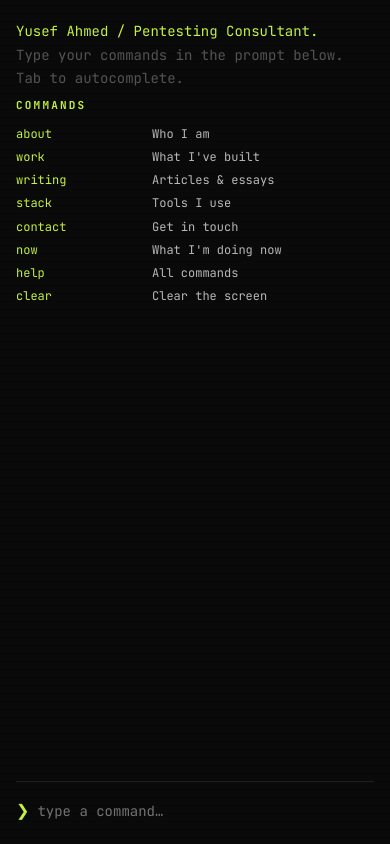
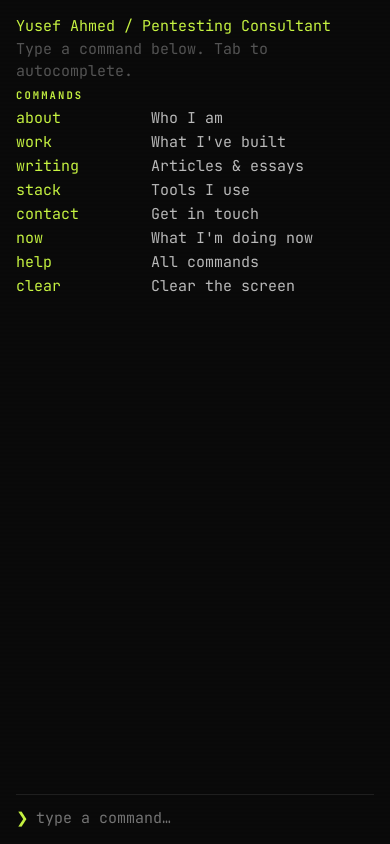
Before and after one commit to yusefahmd/yusefahmd.github.io, a plain HTML site: page index.html in a window 390 px wide. Drawn offline with Linux system fonts and the light colour scheme.

Commit message:
Fixed font spacing and sizing

```diff
--- a/index.html
+++ b/index.html
@@ -10,16 +10,24 @@
     *, *::before, *::after { box-sizing: border-box; margin: 0; padding: 0; }
 
     :root {
-      --bg: #0a0a0a;
+      --bg:      #0a0a0a;
       --surface: #111111;
-      --border: #1f1f1f;
-      --text: #e8e8e8;
-      --muted: #555;
-      --accent: #c8f542;
+      --border:  #1f1f1f;
+      --text:    #e8e8e8;
+      --muted:   #555;
+      --accent:  #c8f542;
       --accent2: #42f5a7;
-      --prompt: #c8f542;
-      --dim: #333;
-      --font: 'JetBrains Mono', 'Fira Code', 'Courier New', monospace;
+      --prompt:  #c8f542;
+      --dim:     #333;
+      --font:    'JetBrains Mono', 'Fira Code', 'Courier New', monospace;
+    }
+
+    /*
+      Single fluid base size: grows from 15px on small screens to 18px on wide.
+      Everything else uses em so it scales together with no extra media queries.
+    */
+    html {
+      font-size: clamp(15px, 1.1vw + 10px, 18px);
     }
 
     html, body {
@@ -27,8 +35,7 @@
       background: var(--bg);
       color: var(--text);
       font-family: var(--font);
-      font-size: 14px;
-      line-height: 1.6;
+      line-height: 1.5;
       overflow: hidden;
     }
 
@@ -36,45 +43,46 @@
       display: flex;
       flex-direction: column;
       height: 100vh;
-      max-width: 900px;
+      max-width: 860px;
       margin: 0 auto;
-      padding: 0 24px;
+      padding: 0 clamp(16px, 3vw, 32px);
     }
 
     header {
-      padding: 32px 0 20px;
+      padding: 1.5em 0 1em;
       border-bottom: 1px solid var(--border);
       flex-shrink: 0;
     }
 
     .site-title {
-      font-size: 11px;
+      font-size: 0.7em;
       font-weight: 700;
       letter-spacing: 0.25em;
       text-transform: uppercase;
       color: var(--accent);
     }
 
+    /* ── Output ── */
     #output {
       flex: 1;
       overflow-y: auto;
-      padding: 20px 0 8px;
+      padding: 1em 0 0.5em;
       scroll-behavior: smooth;
     }
 
-    #output::-webkit-scrollbar { width: 4px; }
+    #output::-webkit-scrollbar { width: 3px; }
     #output::-webkit-scrollbar-track { background: transparent; }
     #output::-webkit-scrollbar-thumb { background: var(--dim); border-radius: 2px; }
 
     .output-line {
-      margin-bottom: 2px;
       white-space: pre-wrap;
       word-break: break-word;
+      line-height: 1.5;
     }
 
     .output-line.prompt-echo {
       color: var(--muted);
-      margin-top: 14px;
+      margin-top: 0.8em;
     }
     .output-line.prompt-echo .pchar { color: var(--accent); }
     .output-line.error   { color: #f55; }
@@ -82,21 +90,24 @@
     .output-line.accent  { color: var(--accent); }
     .output-line.dim     { color: var(--muted); }
 
-    .output-section { margin: 8px 0 14px; }
+    .output-section {
+      margin: 0.35em 0 0.6em;
+    }
 
     .output-section h2 {
-      font-size: 11px;
+      font-size: 0.7em;
       font-weight: 700;
       letter-spacing: 0.2em;
       text-transform: uppercase;
       color: var(--accent);
-      margin-bottom: 10px;
+      margin-bottom: 0.35em;
     }
 
     .output-section p {
+      font-size: 1em;
       color: #bbb;
-      margin-bottom: 6px;
-      max-width: 620px;
+      margin-bottom: 0.15em;
+      max-width: 60ch;
     }
 
     .output-section a { color: var(--accent2); text-decoration: none; }
@@ -104,36 +115,37 @@
 
     .kv-row {
       display: flex;
-      gap: 16px;
-      margin-bottom: 4px;
+      gap: 1em;
+      margin-bottom: 0.1em;
       align-items: baseline;
     }
-    .kv-row .kv-key { color: var(--accent); min-width: 120px; font-size: 12px; }
-    .kv-row .kv-val { color: #bbb; font-size: 12px; }
+    .kv-row .kv-key { color: var(--accent); min-width: 8em; font-size: 1em; }
+    .kv-row .kv-val { color: #bbb; font-size: 1em; }
 
     .tag {
       display: inline-block;
       background: #1a1a1a;
       border: 1px solid var(--dim);
       border-radius: 2px;
-      padding: 2px 8px;
-      font-size: 11px;
+      padding: 0.05em 0.4em;
+      font-size: 0.85em;
       color: #aaa;
-      margin: 2px 2px;
+      margin: 0.1em 0.1em;
     }
 
+    /* ── Input ── */
     #input-row {
       display: flex;
       align-items: center;
-      gap: 8px;
-      padding: 16px 0 20px;
+      gap: 0.5em;
+      padding: 0.75em 0 1em;
       border-top: 1px solid var(--border);
       flex-shrink: 0;
     }
 
     .prompt-symbol {
       color: var(--prompt);
-      font-size: 16px;
+      font-size: 1em;
       flex-shrink: 0;
       user-select: none;
     }
@@ -147,22 +159,26 @@
       outline: none;
       color: var(--text);
       font-family: var(--font);
-      font-size: 14px;
+      font-size: 1em;
       caret-color: var(--accent);
+      line-height: 1.5;
     }
 
+    /* Autocomplete ghost text */
     #ghost {
       position: absolute;
       top: 0; left: 0;
       pointer-events: none;
       font-family: var(--font);
-      font-size: 14px;
+      font-size: 1em;
+      line-height: 1.5;
       white-space: pre;
       color: transparent;
     }
     #ghost .ghost-typed { color: transparent; }
     #ghost .ghost-hint  { color: var(--dim); }
 
+    /* Subtle scanlines */
     body::after {
       content: '';
       position: fixed;
@@ -174,17 +190,12 @@
       pointer-events: none;
       z-index: 999;
     }
-
-    @media (max-width: 600px) {
-      #app { padding: 0 16px; }
-      header { padding: 20px 0 14px; }
-    }
   </style>
 </head>
 <body>
 <div id="app">
   <!-- <header>
-    <div class="site-title">Yusef Ahmed</div>
+    <div class="site-title">YOUR NAME — v1.0</div>
   </header> -->
 
   <div id="output"></div>
@@ -206,10 +217,10 @@
 // ═══════════════════════════════════════════════════════
 const CONFIG = {
   title: "Yusef Ahmed — v1.0",
-  // These lines appear at the very top on load, before the command list
+  // Lines shown at the top on load, before the command list
   intro: [
-    { type: "accent", text: "Yusef Ahmed / Pentesting Consultant." },
-    { type: "dim",    text: "Type your commands in the prompt below. Tab to autocomplete." },
+    { type: "accent", text: "Yusef Ahmed / Pentesting Consultant" },
+    { type: "dim",    text: "Type a command below. Tab to autocomplete." },
   ],
 
   commands: {
@@ -328,7 +339,7 @@ function escapeHtml(s) {
   return s.replace(/&/g,'&amp;').replace(/</g,'&lt;').replace(/>/g,'&gt;');
 }
 
-// Intro lines, then auto-render the command list (single source of truth)
+// Intro lines then auto-render the command list (single source of truth)
 CONFIG.intro.forEach(line => appendOutput(line.text, line.type));
 appendOutput(COMMANDS.help.run());
 
```
